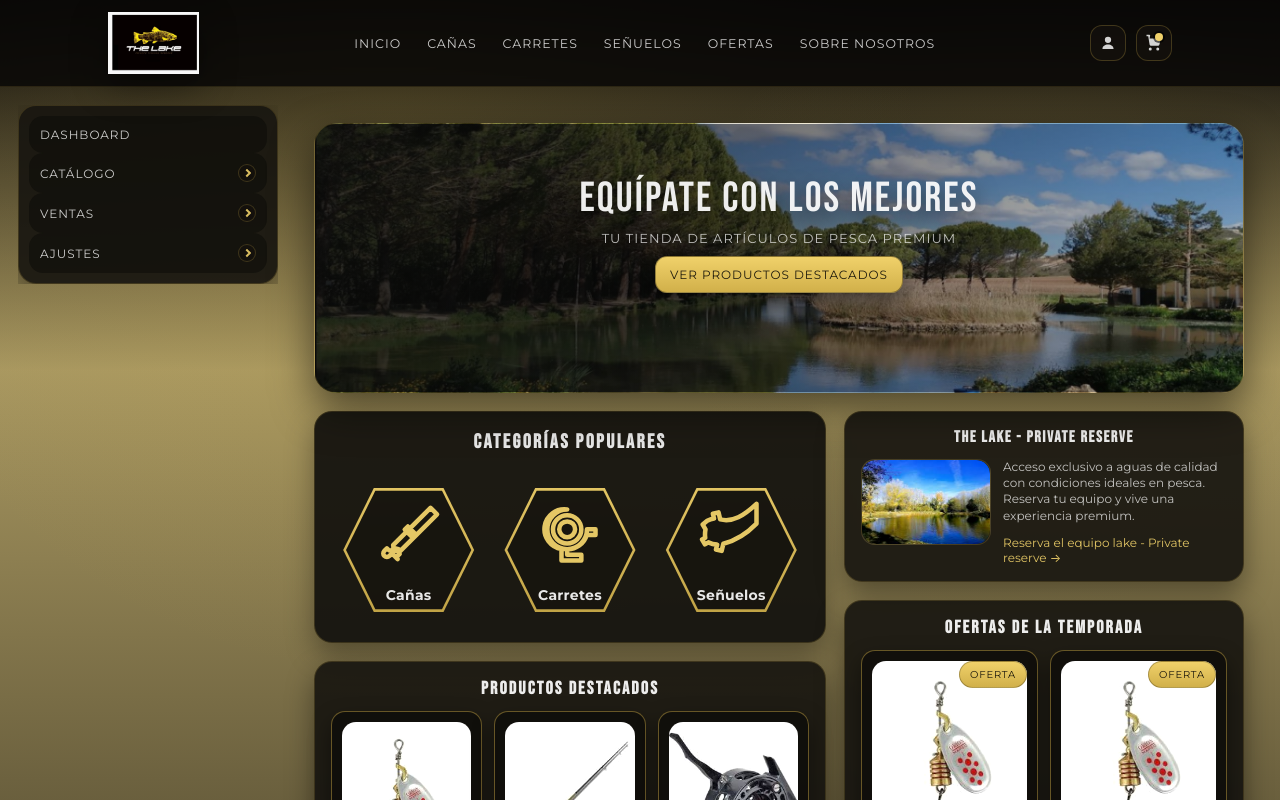
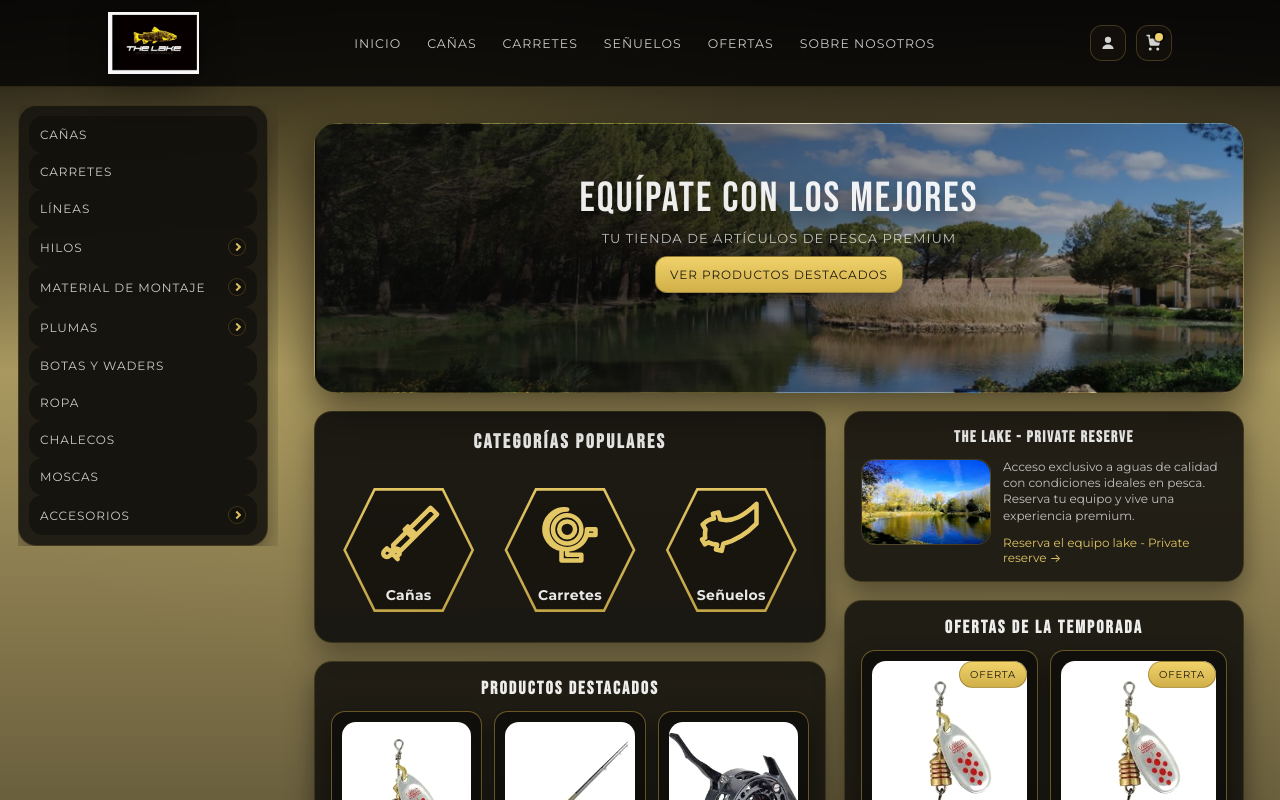
Before and after one commit to RubenZubicoa/Tienda-pesca, an Angular app: page / in a window 1280 px wide. Shown: the top 800 px of the page. Built offline with nearby package versions, Linux system fonts and the light colour scheme.

Commit message:
feat: mejorar los estilos de la app

```diff
--- a/src/app/app.scss
+++ b/src/app/app.scss
@@ -40,6 +40,33 @@
   top: 92px; /* debajo del header sticky */
   max-height: calc(100dvh - 110px);
   overflow: auto;
+  scrollbar-gutter: stable;
+  scrollbar-width: thin;
+  scrollbar-color: rgba(240, 209, 106, 0.55) rgba(12, 11, 9, 0.55);
+}
+
+.app-shell__sidenav::-webkit-scrollbar {
+  width: 10px;
+}
+
+.app-shell__sidenav::-webkit-scrollbar-track {
+  background: rgba(12, 11, 9, 0.55);
+  border-radius: 999px;
+  box-shadow: inset 0 0 0 1px rgba(209, 176, 74, 0.12);
+}
+
+.app-shell__sidenav::-webkit-scrollbar-thumb {
+  border-radius: 999px;
+  background: linear-gradient(180deg, rgba(240, 209, 106, 0.75), rgba(209, 176, 74, 0.55));
+  border: 2px solid rgba(12, 11, 9, 0.55);
+}
+
+.app-shell__sidenav::-webkit-scrollbar-thumb:hover {
+  background: linear-gradient(180deg, rgba(240, 209, 106, 0.92), rgba(209, 176, 74, 0.72));
+}
+
+.app-shell__sidenav::-webkit-scrollbar-corner {
+  background: transparent;
 }
 
 .app-shell__main {
--- a/src/app/core/components/sidenav/sidenav.ts
+++ b/src/app/core/components/sidenav/sidenav.ts
@@ -16,31 +16,59 @@ export class Sidenav {
   protected expanded = new Set<string>();
 
   protected readonly items: readonly SidenavItem[] = [
-    { label: 'Dashboard', href: '#' },
+    { label: 'Cañas', href: '#' },
+    { label: 'Carretes', href: '#' },
+    { label: 'Líneas', href: '#' },
     {
-      label: 'Catálogo',
+      label: 'Hilos',
       href: '#',
       children: [
-        { label: 'Categorías', href: '#' },
-        { label: 'Productos', href: '#' },
-        { label: 'Marcas', href: '#' },
+        { label: 'Bajos de línea', href: '#' },
+        { label: 'Colas de rata', href: '#' },
+        { label: 'Anillas', href: '#' },
+        { label: 'Destorcedores', href: '#' },
+        { label: 'Clips', href: '#' },
       ],
     },
     {
-      label: 'Ventas',
+      label: 'Material de montaje',
       href: '#',
       children: [
-        { label: 'Pedidos', href: '#' },
-        { label: 'Clientes', href: '#' },
-        { label: 'Cupones', href: '#' },
+        { label: 'Sedas, hilos, polys, etc.', href: '#' },
+        { label: 'Tinseles y uv', href: '#' },
+        { label: 'Anzuelos', href: '#' },
+        { label: 'Ojos, cabezas y beads', href: '#' },
+        { label: 'Dubbings', href: '#' },
+        { label: 'Materiales para cuerpos', href: '#' },
+        { label: 'Gomas, cauchos y foams', href: '#' },
+        { label: 'Barnices, etc.', href: '#' },
       ],
     },
     {
-      label: 'Ajustes',
+      label: 'Plumas',
       href: '#',
       children: [
-        { label: 'Perfil', href: '#' },
-        { label: 'Configuración', href: '#' },
+        { label: 'Gallo', href: '#' },
+        { label: 'Leon', href: '#' },
+        { label: 'CDP', href: '#' },
+        { label: 'Varias', href: '#' },
+      ],
+    },
+
+    { label: 'Botas y waders', href: '#' },
+    { label: 'Ropa', href: '#' },
+    { label: 'Chalecos', href: '#' },
+    { label: 'Moscas', href: '#' },
+    {
+      label: 'Accesorios',
+      href: '#',
+      children: [
+        { label: 'Gafas', href: '#' },
+        { label: 'Líquidos y pastas', href: '#' },
+        { label: 'Sacaderas', href: '#' },
+        { label: 'Porta cañas', href: '#' },
+        { label: 'Carritos', href: '#' },
+        { label: 'Cajas de moscas', href: '#' },
       ],
     },
   ];
```
